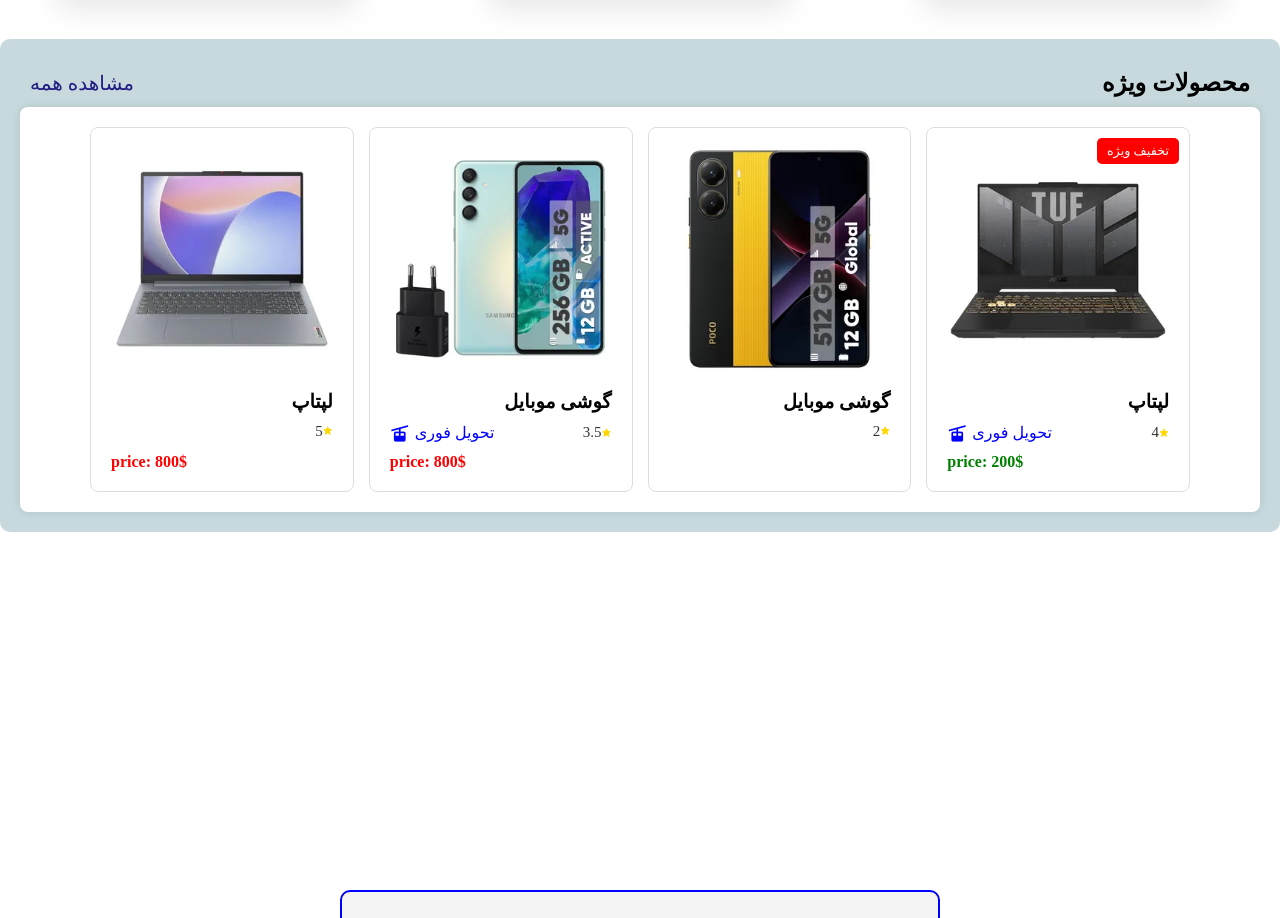
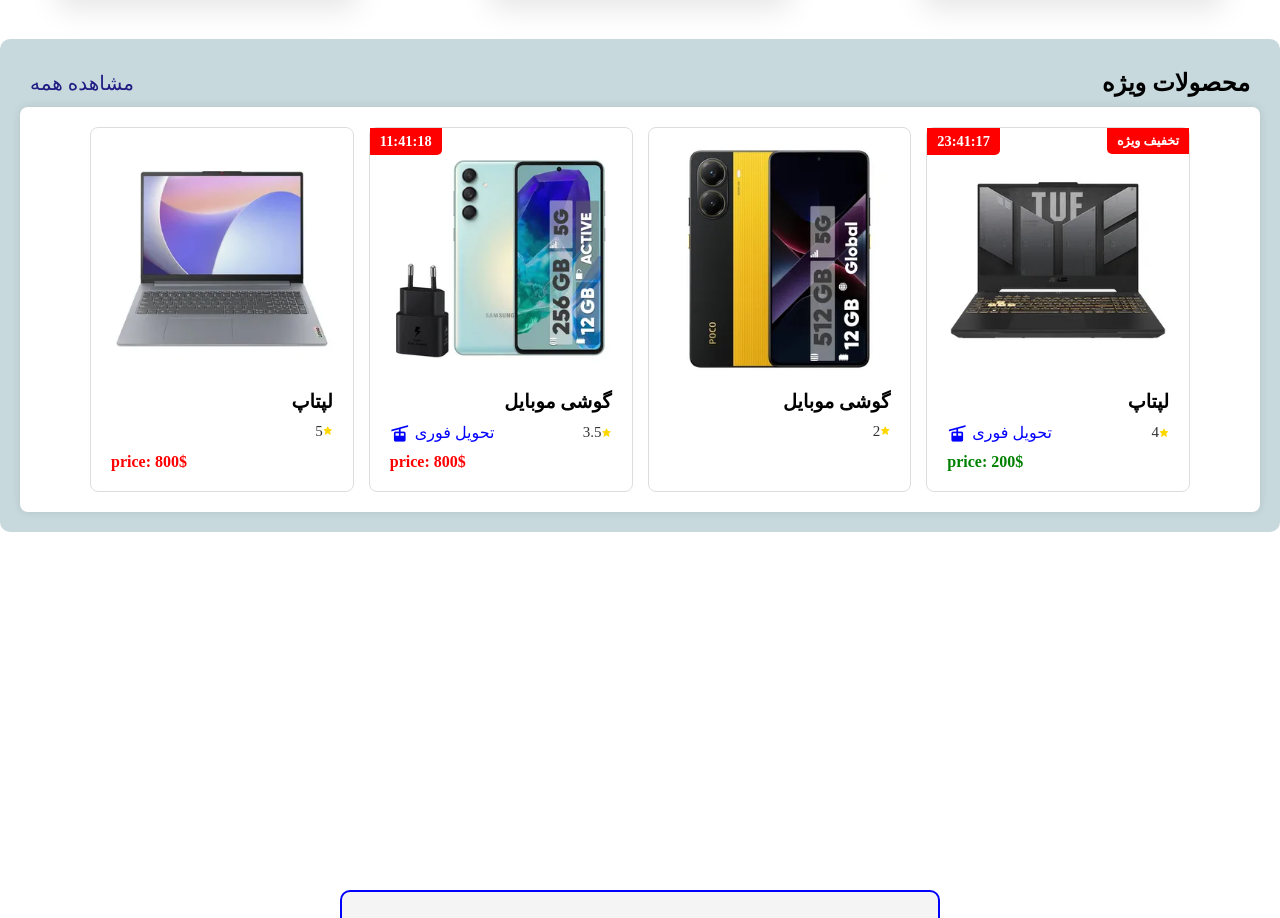
Before and after one commit to elahe-toraj/Pegahrayaneh, a React (Vite) app: page / in a window 1280 px wide. Shown: the part 1081-1999 px from the top of the page. Built offline with nearby package versions, Linux system fonts and the light colour scheme.

Commit message:
add timer

```diff
--- a/src/components/ProductComponent/Product.css
+++ b/src/components/ProductComponent/Product.css
@@ -1,4 +1,3 @@
-
 .header-pro {
     display: flex;
     justify-content: space-between;
@@ -78,13 +77,15 @@
 
 .is-featured {
     position: absolute;
-    top: 10px;
-    right: 10px;
+    top: 0;
+    right: 0;
     background-color: red;
     color: white;
     padding: 5px 10px;
-    border-radius: 5px;
+    border-radius: 0 0 0 5px;
     font-size: 0.8rem;
+    font-weight: bold;
+    z-index: 10;
 }
 
 /*star*/
@@ -126,6 +127,7 @@
     font-size: 20px;
     color: #00f;
 }
+
 /*Card*/
 .red {
     color: red;
@@ -134,3 +136,15 @@
 .green {
     color: green;
 }
+.timer {
+    position: absolute;
+    top: 0;
+    left: 0;
+    background-color: #ff0000;
+    color: white;
+    padding: 5px 10px;
+    border-radius: 0 0 5px 0;
+    font-size: 0.9rem;
+    font-weight: bold;
+    z-index: 10;
+}
--- a/src/components/ProductComponent/ProductCard.jsx
+++ b/src/components/ProductComponent/ProductCard.jsx
@@ -1,14 +1,37 @@
+import React, { useState, useEffect } from "react";
 
-const ProductCard = ({ title, image, price, isFeatured, isLoading, rating = 5, isDelivery, }) => {
+const ProductCard = ({ title, image, price, isFeatured, isLoading, rating = 5, isDelivery, endTime }) => {
+  const [timeLeft, setTimeLeft] = useState("");
+
+  useEffect(() => {
+    if (endTime) {
+      const timer = setInterval(() => {
+        const now = new Date().getTime();
+        const distance = new Date(endTime).getTime() - now;
+
+        if (distance > 0) {
+          const hours = String(Math.floor((distance % (1000 * 60 * 60 * 24)) / (1000 * 60 * 60))).padStart(2, "0");
+          const minutes = String(Math.floor((distance % (1000 * 60 * 60)) / (1000 * 60))).padStart(2, "0");
+          const seconds = String(Math.floor((distance % (1000 * 60)) / 1000)).padStart(2, "0");
+          setTimeLeft(`${hours}:${minutes}:${seconds}`);
+        } else {
+          setTimeLeft("00:00:00");
+          clearInterval(timer);
+        }
+      }, 1000);
+
+      return () => clearInterval(timer);
+    }
+  }, [endTime]);
+
   if (isLoading) {
     return <h1>LOADING...</h1>;
-    } else
+  } else {
     return (
       <div className="product-card">
         {isFeatured && <p className="is-featured">تخفیف ویژه</p>}
         <img src={image} alt="shop" />
         <h3 className="product-title">{title}</h3>
-
 
         <div className="product-meta">
           <div className="stars">
@@ -24,15 +47,17 @@
           )}
         </div>
 
-
-
         {price > 0 && (
           <p className={`product-price ${price > 400 ? "red" : "green"}`}>
             price: {price}$
           </p>
         )}
+
+        {/* نمایش تایمر */}
+        {endTime && <p className="timer">{timeLeft}</p>}
       </div>
     );
+  }
 };
 
 export default ProductCard;
--- a/src/components/ProductComponent/ProductView.jsx
+++ b/src/components/ProductComponent/ProductView.jsx
@@ -1,8 +1,9 @@
 import React from "react";
 import "./Product.css";
 import ProductCard from "./ProductCard";
-const ProductView= () => {
-    return(
+
+const ProductView = () => {
+  return (
     <section className="Product-card">
       <div className="product">
         <div className="header-pro">
@@ -16,34 +17,37 @@
               price={200}
               image="../img/img1.webp"
               isFeatured
-                  rating = {4}
+              rating={4}
               isDelivery={true}
+              endTime="2025-03-30T23:59:59"
             />
             <ProductCard
               title="گوشی موبایل"
               price={0}
               image="../img/img2.webp"
-                  rating = {2}
+              rating={2}
               isDelivery={false}
             />
             <ProductCard
               title="گوشی موبایل"
               price={800}
               image="../img/img3.webp"
-                  rating = {3.5}
+              rating={3.5}
               isDelivery={true}
+              endTime="2025-03-29T12:00:00"
             />
             <ProductCard
               title="لپتاپ"
               price={800}
               image="../img/img4.webp"
-                  rating = {5}
+              rating={5}
               isDelivery={false}
             />
           </div>
         </div>
       </div>
     </section>
-    )
-}
+  );
+};
+
 export default ProductView;
```
Lines whose indentation alone changed are shown as unchanged.
